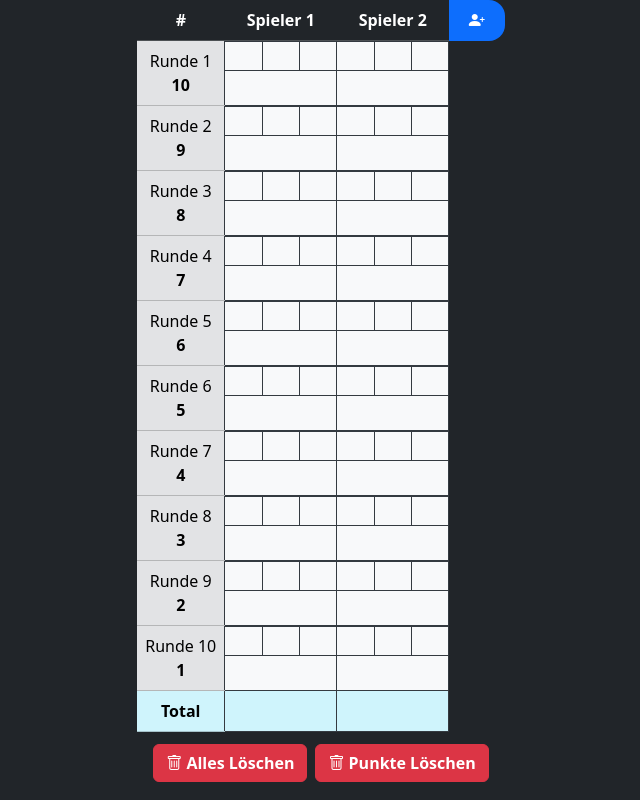
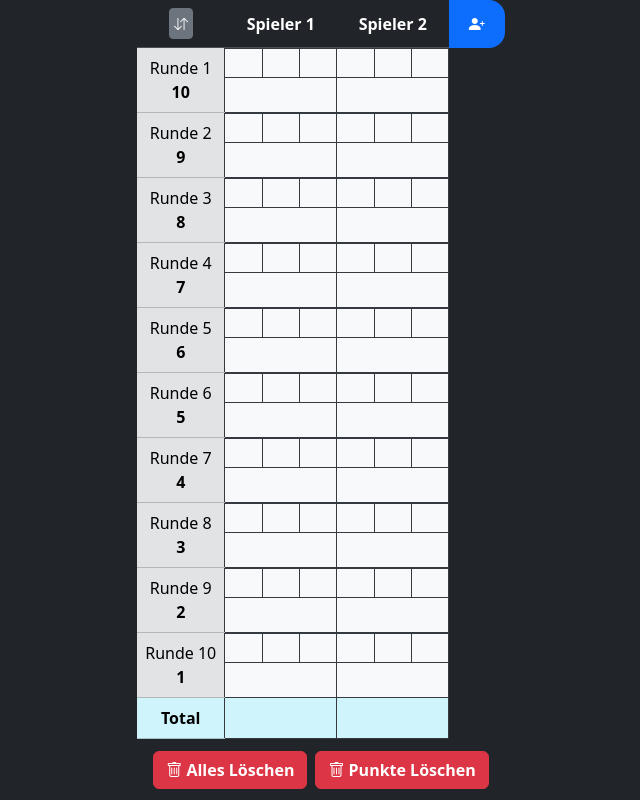
Before and after one commit to crochethk/rage-score, a React (Vite) app: page / in a window 1280 px wide. Shown: the whole page, without its empty margins (319-959 px from the left). Built offline with nearby package versions, Linux system fonts and the light colour scheme.

Commit message:
feat: add revert rounds order function
- Replace "#" in cards dealt header with a "↓↑" button
- When the button is clicked, the rounds order is reversed (1 to 10 cards instead of 10 to 1)

```diff
--- a/src/App.tsx
+++ b/src/App.tsx
@@ -95,13 +95,21 @@
     gs.addPlayer(name);
   }, [gs]);
 
+  const reverseRounds = useCallback(() => gs.reverseRounds(), [gs]);
+
   const gameInteractionValue = useMemo(
     () => ({
       openScoreInputDialog,
       openEditPlayerDialog,
       openAddPlayerDialog,
+      reverseRounds,
     }),
-    [openScoreInputDialog, openEditPlayerDialog, openAddPlayerDialog],
+    [
+      openScoreInputDialog,
+      openEditPlayerDialog,
+      openAddPlayerDialog,
+      reverseRounds,
+    ],
   );
 
   // --- Handlers for Game Management Panel ---
--- a/src/ScoreTable.tsx
+++ b/src/ScoreTable.tsx
@@ -1,5 +1,5 @@
 import { useLayoutEffect, useRef } from "react";
-import { Table } from "react-bootstrap";
+import { Button, Table } from "react-bootstrap";
 import { useGameInteraction } from "./contexts/GameInteractionContext";
 import * as gu from "./gameUtils";
 import "./ScoreTable.style.css";
@@ -49,7 +49,17 @@
   return (
     <thead className="text-center align-middle table-dark sticky-top">
       <tr>
-        <th scope="col">#</th>
+        <th scope="col">
+          <Button
+            className="p-1"
+            variant="secondary"
+            size="sm"
+            aria-label="Rundenreihenfolge umkehren"
+            onClick={() => gic.reverseRounds()}
+          >
+            <i className="bi bi-arrow-down-up"></i>
+          </Button>
+        </th>
         {names}
         <th
           scope="col"
--- a/src/contexts/GameInteractionContext.tsx
+++ b/src/contexts/GameInteractionContext.tsx
@@ -5,6 +5,7 @@
   openScoreInputDialog: (player: Player, round: Round) => void;
   openEditPlayerDialog: (player: Player) => void;
   openAddPlayerDialog: () => void;
+  reverseRounds: () => void;
 }
 
 export const GameInteractionContext = createContext<
--- a/src/hooks/useGameState.ts
+++ b/src/hooks/useGameState.ts
@@ -20,6 +20,7 @@
   resetGame: () => void;
   /** Resets all scores, but keeps players and rounds. */
   resetScores: () => void;
+  reverseRounds: () => void;
 }
 
 export type PlayerUpdate = Partial<Omit<Player, "id">>;
@@ -116,6 +117,11 @@
     setRounds(nextRounds);
   };
 
+  const reverseRounds = () => {
+    const nextRounds = [...rounds].reverse();
+    setRounds(nextRounds);
+  };
+
   return {
     players,
     rounds,
@@ -124,6 +130,7 @@
     updatePlayerRoundData,
     resetGame,
     resetScores,
+    reverseRounds,
   };
 }
 
```
